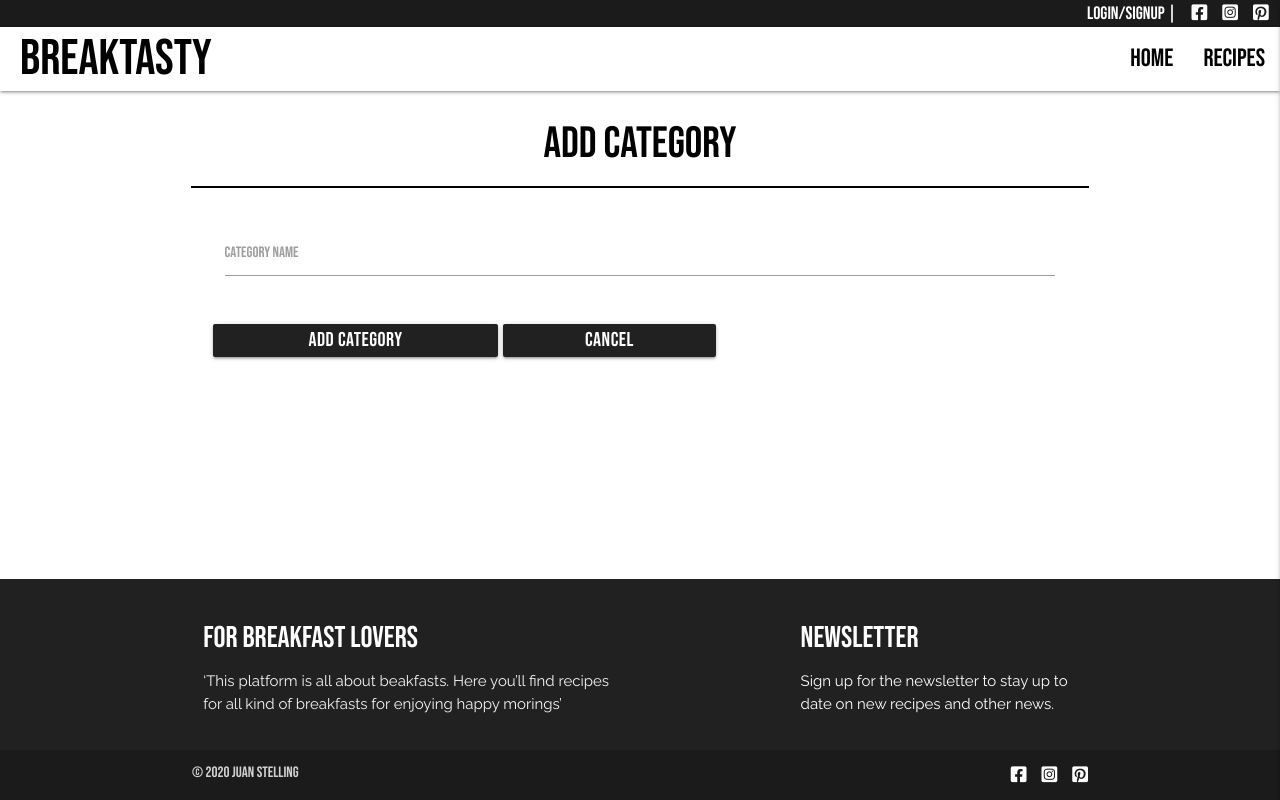
After one commit to juanstelling/MS3_breaktasty, a Flask app: page /add_category in a window 1280 px wide. The commit adds this page. Run offline with Flask 2, Linux system fonts and the light colour scheme; some libraries are stand-ins or nearby versions.

Commit message:
Add option to add category to db

```diff
--- a/app.py
+++ b/app.py
@@ -168,13 +168,26 @@ def delete_recipe(recipe_id):
     return redirect(url_for("profile", username=session['user']))
 
 
-# --------- MANAGE CATEGORIES --------- #
+# --------- CATEGORIES --------- #
 @app.route("/categories")
 def categories():
     categories = list(mongo.db.categories.find().sort("category_name", 1))
     return render_template("categories.html", categories=categories)
 
 
+@app.route("/add_category", methods=["GET", "POST"])
+def add_category():
+    if request.method == "POST":
+        category = {
+            "category_name": request.form.get("category_name")
+        }
+        mongo.db.categories.insert_one(category)
+        flash("New category is succesfully added")
+        return redirect(url_for("categories"))
+
+    return render_template("add_category.html")
+
+
 if __name__ == "__main__":
     app.run(host=os.environ.get("IP"),
             port=int(os.environ.get("PORT")),
--- /dev/null
+++ b/templates/add_category.html
@@ -0,0 +1,33 @@
+{% extends "base.html" %}
+{% block content %}
+
+    <!-- Title -->
+    <div class="row">
+        <h3 class="center-align">Add category</h3>
+        <hr class="blackline">
+    </div>
+
+    <!-- Add category -->
+    <div class="row">
+        <form class="col s12 m8 offset-m2" method="POST" action="{{ url_for('add_category') }}">
+            <!-- Category name -->
+            <div class="row">
+                <div class="input-field col s12">
+                    <input id="category_name" name="category_name" type="text" class="validate" required>
+                    <label for="category_name">Category name</label>
+                </div>
+            </div>
+            <!-- Submit button -->
+            <div class="row">
+                <button type="submit" class="col s4 btn-small custom-btn">Add category</button>
+                <a class = "col s3 btn-small custom-btn center-align" href="{{ url_for('categories')  }}">cancel</a>
+            </div>
+        </form>
+    </div>
+
+
+
+
+
+
+{% endblock %}
--- a/templates/add_recipe.html
+++ b/templates/add_recipe.html
@@ -75,7 +75,8 @@
             </div>
             <!-- Submit button -->
             <div class="row">
-                <button type="submit" class="col s4 custom-btn">Add recipe</button>
+                <button type="submit" class="col s4 btn-small custom-btn">Add recipe</button>
+                <a class = "col s3 btn-small custom-btn center-align" href="{{ url_for('profile', username=session['user'])  }}">cancel</a>
             </div>
         </form>
     </div>
```
Also changed, not shown: templates/categories.html (+2 -7 lines).
